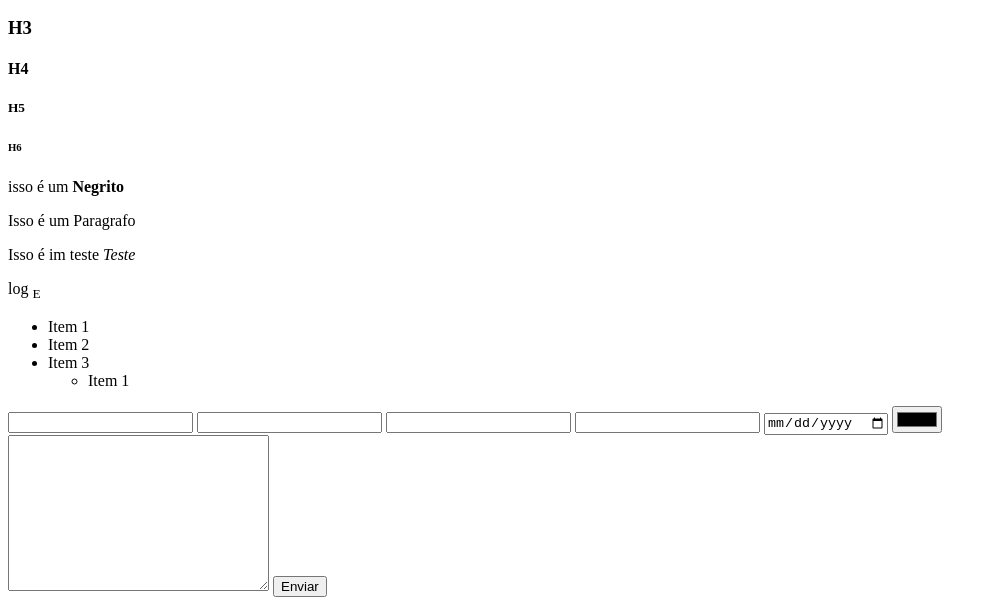
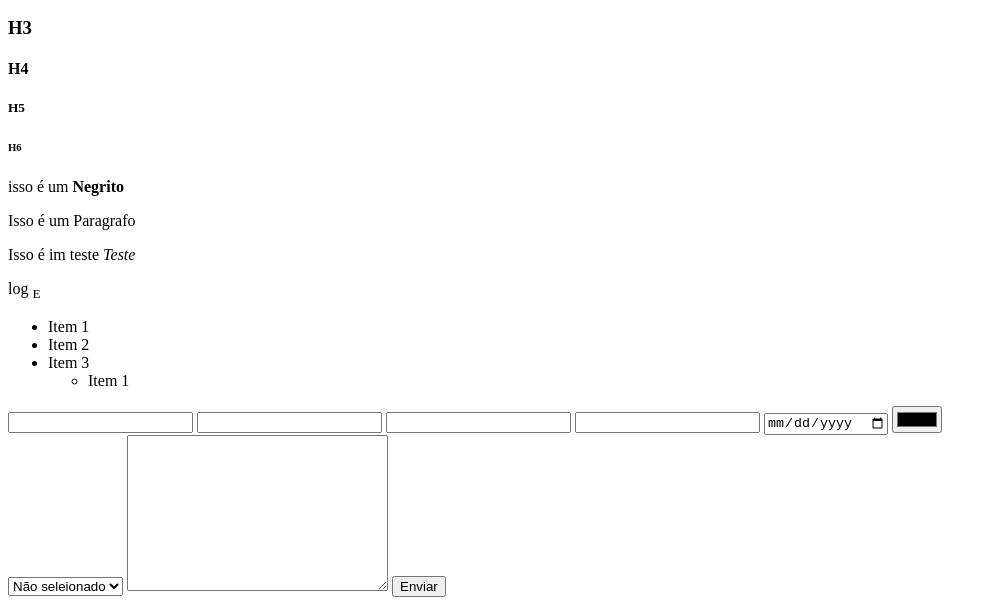
Before and after one commit to AndersonCldev/FaculdadeDescomplica, a plain HTML site: page JavaScriptFaculdade/index.html in a window 1280 px wide. Shown: the part 144-754 px from the top of the page, without its empty margins (0-997 px from the left). Drawn offline with Linux system fonts and the light colour scheme.

Commit message:
Update index.html
Aprendendo sobre select

```diff
--- a/JavaScriptFaculdade/index.html
+++ b/JavaScriptFaculdade/index.html
@@ -88,6 +88,16 @@
         <input id = "dataNascimento" name = "dataNascimento " type="date">
         <input id = "corFavorita"  name= "corFavorita "   type="color">
         <br>
+
+        <select name="motivo" id="motivo">
+
+            <option value="sem_motivo"> Não seleionado</option>
+            <option value="pq_sim"> Porque Sim</option>
+            <option value="elogio"> Aula legal</option>
+            <option value="reclamacao"> Aula pessima </option>
+
+        </select>
+
         <textarea name="mensagem" id="mensagem" cols="30" rows="10"></textarea>
         <button type= "submit"> Enviar</button>
 </form>
```
